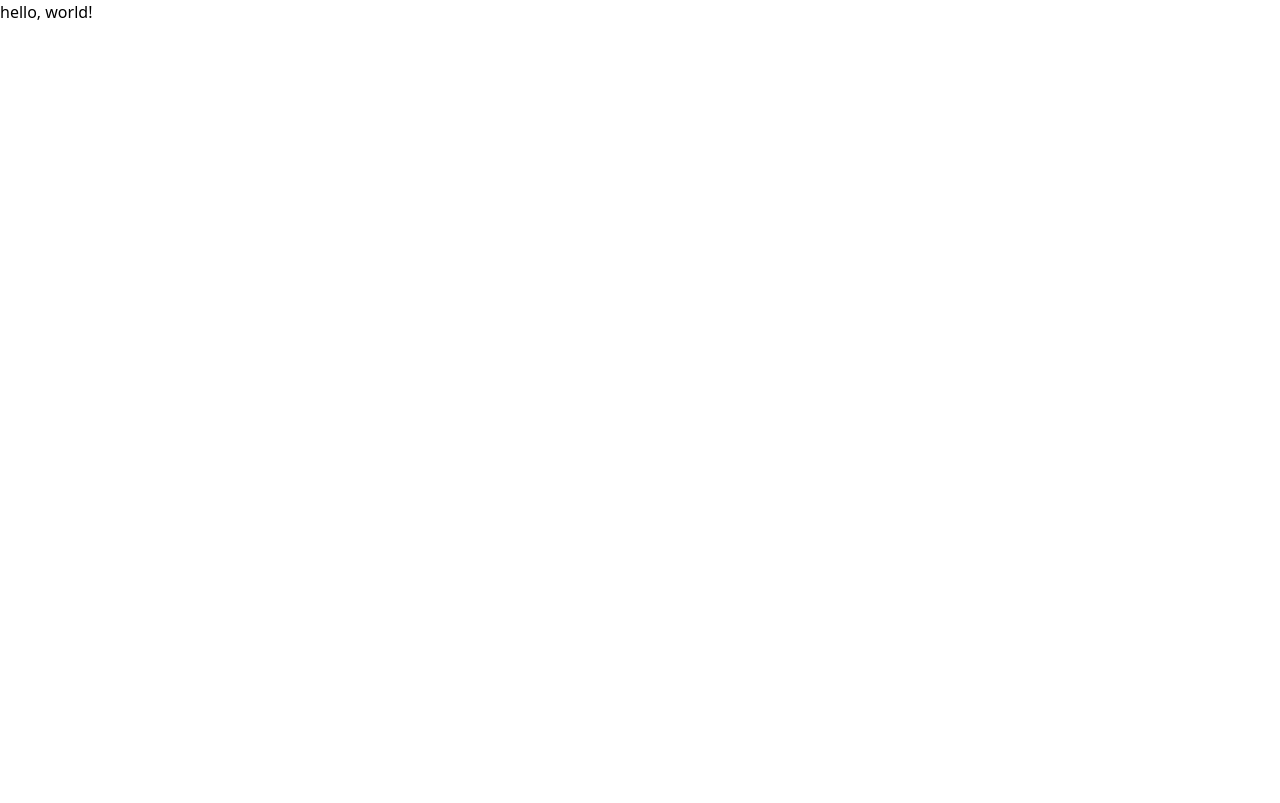
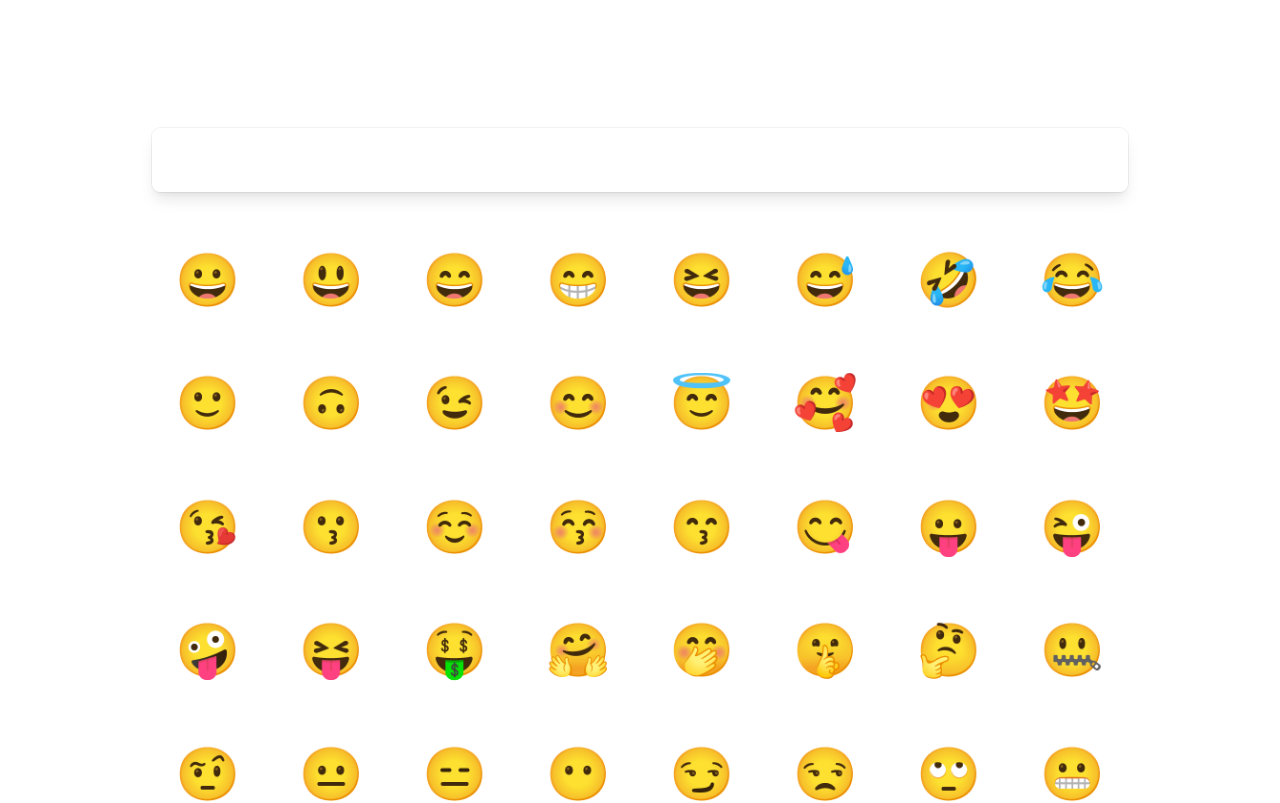
Before and after one commit to codex-src/emoji-viewer, a React (Create React App) app: page / in a window 1280 px wide. Shown: the top 803 px of the page. Built offline with nearby package versions, Linux system fonts and the light colour scheme.

Commit message:
Heavily filtered shown emojis and added a sticky search bar

```diff
--- a/public/index.html
+++ b/public/index.html
@@ -8,7 +8,7 @@
     <title>React App</title>
     <link href="https://unpkg.com/tailwindcss@^1.0/dist/tailwind.min.css" rel="stylesheet">
   </head>
-  <body class="h-full antialiased">
+  <body class="h-full antialiased font-sans">
     <noscript>You need to enable JavaScript to run this app.</noscript>
     <div id="root" class="h-full"></div>
   </body>
--- a/src/App.js
+++ b/src/App.js
@@ -1,7 +1,67 @@
 import React from "react"
+import $dataset from "./UNICODE_13-0_DO-NOT-EDIT.generated.json"
 
-const App = props => (
-	"hello, world!"
-)
+// TODO: Precompute
+const components = $dataset
+	.filter(each => each.status === "component")
+	.map(each => each.codePoints[0]) // Assumes component emojis are one code point
+
+// TODO: Precompute
+const relevant = $dataset
+	// .slice(0, 32)
+	.filter(each => {
+		// Status:
+		if (each.status !== "fully-qualified") {
+			return false
+		}
+		// Version:
+		const { tag } = each
+		const version = +tag.slice(1) // Coerce to a number
+		// Minimum supported version:
+		if (version >= 12) {
+			return false
+		}
+		// Component:
+		const { codePoints } = each
+		const hasComponent = codePoints.some(codePoint => components.includes(codePoint))
+		if (hasComponent) {
+			return false
+		}
+		return true
+	})
+
+const App = props => {
+	const [query, setQuery] = React.useState("")
+
+	return (
+		<div className="py-32 flex flex-row justify-center" style={{ fontFamily: "'BlinkMacSystemFont', 'Apple Color Emoji'" }}>
+			<div className="px-6 w-full max-w-screen-lg">
+
+				{/* Search */}
+				<div className="-mt-8 pt-8 sticky top-0 z-40">
+					<div className="px-6 h-16 bg-white rounded-lg shadow-hero-lg overflow-none">
+						<input className="w-full h-full bg-transparent outline-none" type="text" value={query} onChange={e => setQuery(e.target.value)} />
+					</div>
+				</div>
+
+				{/* Grid */}
+				<div className="h-8" />
+				<div className="grid grid-cols-8 gap-3">
+					{relevant.map(each => (
+						<div key={each.codePoints.join("-")} className="pb-1/1 relative">
+							<div className="absolute inset-0">
+								<div className="flex flex-row justify-center items-center h-full">
+									<span style={{ fontSize: "3.25em" }} data-description={each.description}>
+										{each.emoji}
+									</span>
+								</div>
+							</div>
+						</div>
+					))}
+				</div>
+			</div>
+		</div>
+	)
+}
 
 export default App
--- /dev/null
+++ b/src/index.css
@@ -0,0 +1,48 @@
+.pb-1\/1 {
+	padding-bottom: 100%;
+}
+
+.bg-gray-50 {
+	background: #fbfdfe;
+}
+
+.rounded-lg-xl {
+	border-radius: 0.75rem;
+}
+.rounded-xl {
+	border-radius: 1rem;
+}
+.rounded-2xl {
+	border-radius: 2rem;
+}
+
+.shadow-hero-sm {
+	box-shadow:
+		0 0 0 1px rgba(0, 0, 0, 0.05),
+		0 1px 2px 0 rgba(0, 0, 0, 0.05)
+}
+.shadow-hero {
+	box-shadow:
+		0 0 0 1px rgba(0, 0, 0, 0.05),
+		0 1px 3px 0 rgba(0, 0, 0, 0.1), 0 1px 2px 0 rgba(0, 0, 0, 0.06)
+}
+.shadow-hero-md {
+	box-shadow:
+		0 0 0 1px rgba(0, 0, 0, 0.05),
+		0 4px 6px -1px rgba(0, 0, 0, 0.1), 0 2px 4px -1px rgba(0, 0, 0, 0.06)
+}
+.shadow-hero-lg {
+	box-shadow:
+		0 0 0 1px rgba(0, 0, 0, 0.05),
+		0 10px 15px -3px rgba(0, 0, 0, 0.1), 0 4px 6px -2px rgba(0, 0, 0, 0.05)
+}
+.shadow-hero-xl {
+	box-shadow:
+		0 0 0 1px rgba(0, 0, 0, 0.05),
+		0 20px 25px -5px rgba(0, 0, 0, 0.1), 0 10px 10px -5px rgba(0, 0, 0, 0.04)
+}
+.shadow-hero-2xl {
+	box-shadow:
+		0 0 0 1px rgba(0, 0, 0, 0.05),
+		0 25px 50px -12px rgba(0, 0, 0, 0.25)
+}
--- a/src/index.js
+++ b/src/index.js
@@ -1,6 +1,8 @@
 import App from "./App"
 import React from "react"
 import ReactDOM from "react-dom"
+
+import "./index.css"
 
 ReactDOM.render(
 	<React.StrictMode>
```
